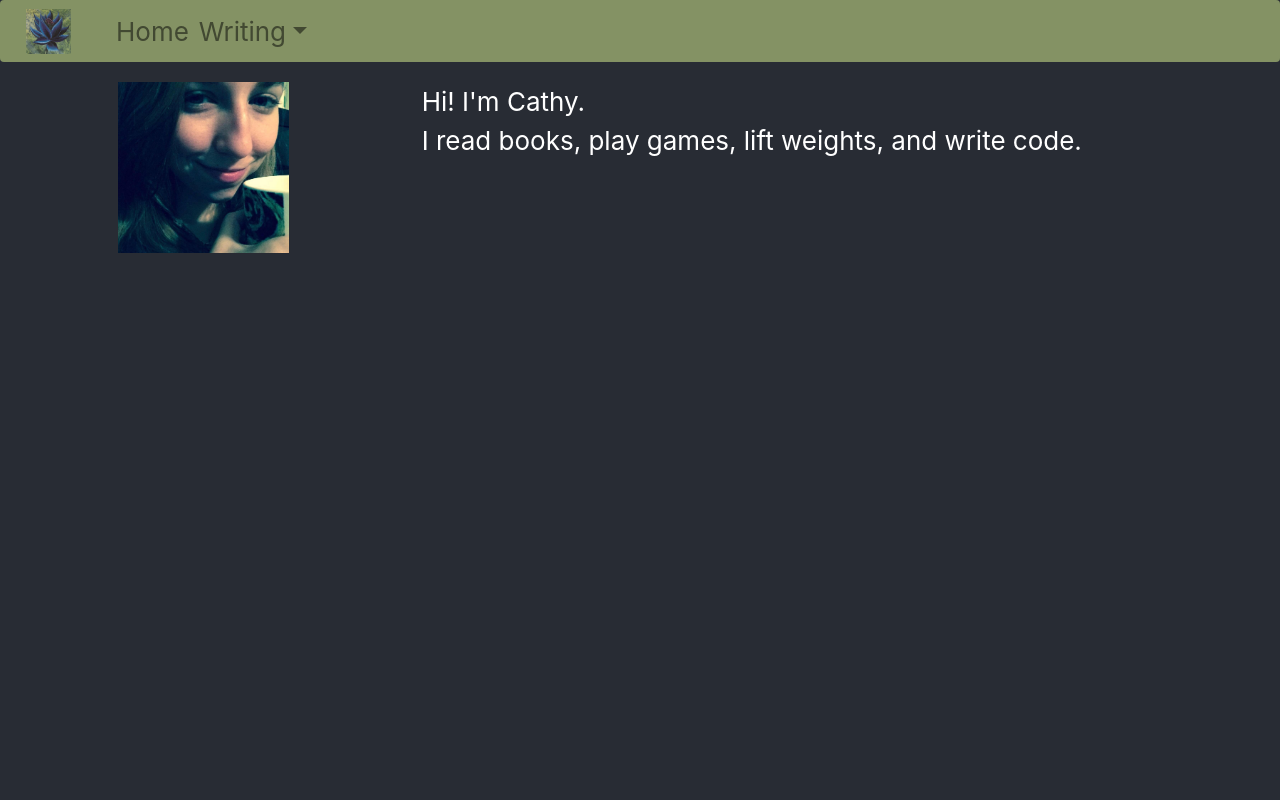
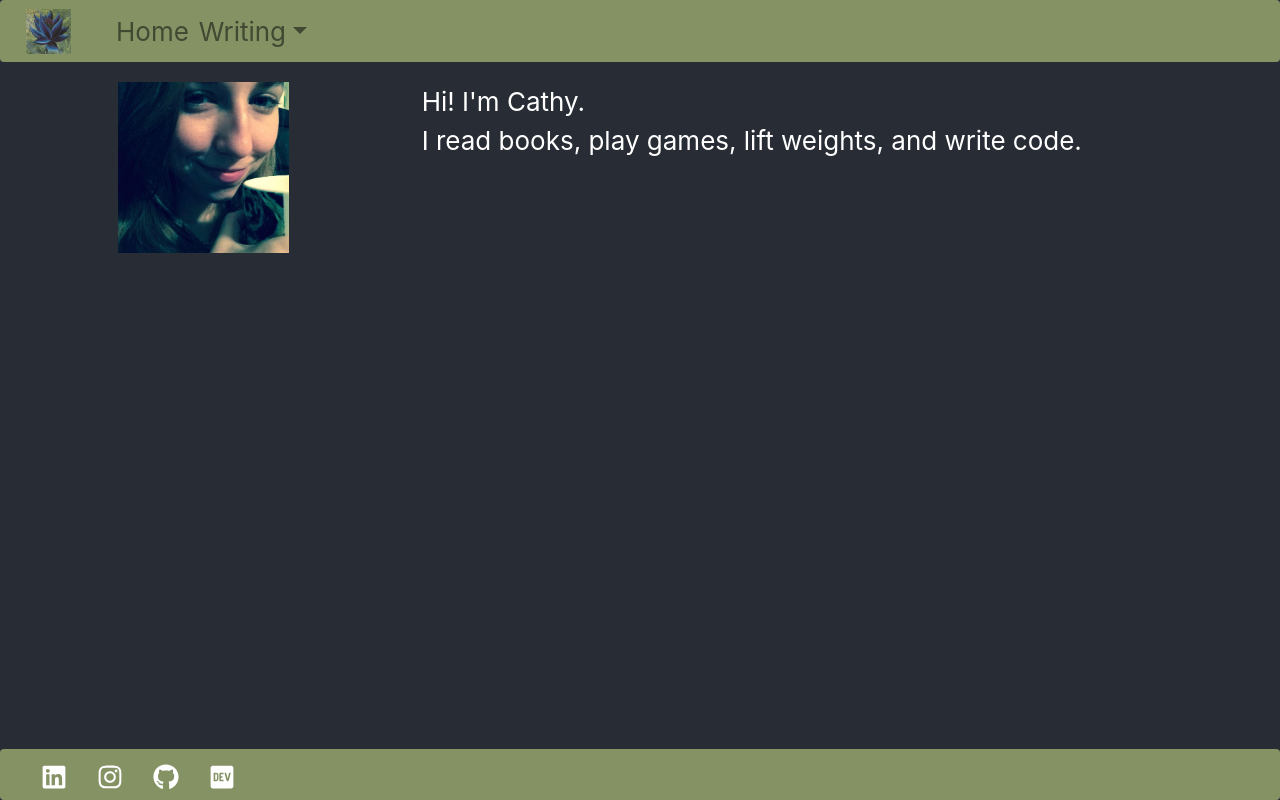
Before and after one commit to CathyC93/cathy-website, a React (Create React App) app: page / in a window 1280 px wide. Built offline with nearby package versions, Linux system fonts and the light colour scheme.

Commit message:
Added buttons at the bottom that open a new page with my various sites (LI, instagram, github, dev)

```diff
--- a/package.json
+++ b/package.json
@@ -7,6 +7,7 @@
     "react": "^16.6.0",
     "react-bootstrap": "^1.0.0-beta.12",
     "react-dom": "^16.6.0",
+    "react-icons": "^3.9.0",
     "react-router": "^5.1.2",
     "react-router-dom": "^5.1.2",
     "react-scripts": "2.1.0"
--- a/src/App.js
+++ b/src/App.js
@@ -3,6 +3,7 @@ import 'bootstrap/dist/css/bootstrap.min.css'
 import './App.css';
 import { NavBar } from './NavBar'
 import { Home } from './Home'
+import { Footer } from './Footer'
 import {
   BrowserRouter as Router,
   Route,
@@ -16,6 +17,7 @@ class App extends Component {
           <Router>
             <Route path='/' component={NavBar} />
             <Route path='/' component={Home} />
+            <Route path='/' component={Footer} />
           </Router>
         </header>
       </div>
--- /dev/null
+++ b/src/Footer.js
@@ -0,0 +1,31 @@
+import {
+  Col,
+  Navbar,
+  Nav,
+} from 'react-bootstrap'
+import React from 'react'
+import { FaLinkedin } from 'react-icons/fa'
+import { FaInstagram } from 'react-icons/fa'
+import { FaGithub } from 'react-icons/fa'
+import { FaDev } from 'react-icons/fa'
+
+export const Footer = () => (
+  <Navbar fixed="bottom" style={{ backgroundColor: '#849264', marginBottom: '0px' }}>
+    <Nav>
+      <Col md='12'>
+        <Col md='3'>
+          <FaLinkedin style={{ cursor: 'pointer' }} onClick={() => window.open("https://www.linkedin.com/in/cathy-casey-477b914b/")} />
+        </Col>
+        <Col md='3'>
+          <FaInstagram style={{ cursor: 'pointer' }} onClick={() => window.open("https://www.instagram.com/cathy_c93/")} />
+        </Col>
+        <Col md='3'>
+          <FaGithub style={{ cursor: 'pointer' }} onClick={() => window.open("https://github.com/CathyC93")} />
+        </Col>
+        <Col md='3'>
+          <FaDev style={{ cursor: 'pointer' }} onClick={() => window.open("https://dev.to/cathyc93")} />
+        </Col>
+      </Col>
+    </Nav>
+  </Navbar>
+)
--- a/src/NavBar.js
+++ b/src/NavBar.js
@@ -7,7 +7,7 @@ import blackLotus from './black-lotus.png'
 import React from 'react'
 export const NavBar = () => (
   <Navbar expand="lg" style={{ backgroundColor: '#849264' }}>
-    <Navbar.Brand href="#home">
+    <Navbar.Brand>
       <img
         src={blackLotus}
         width="45"
```
Also changed, not shown: 1 other file (tests, documents, lock files or other folders).
